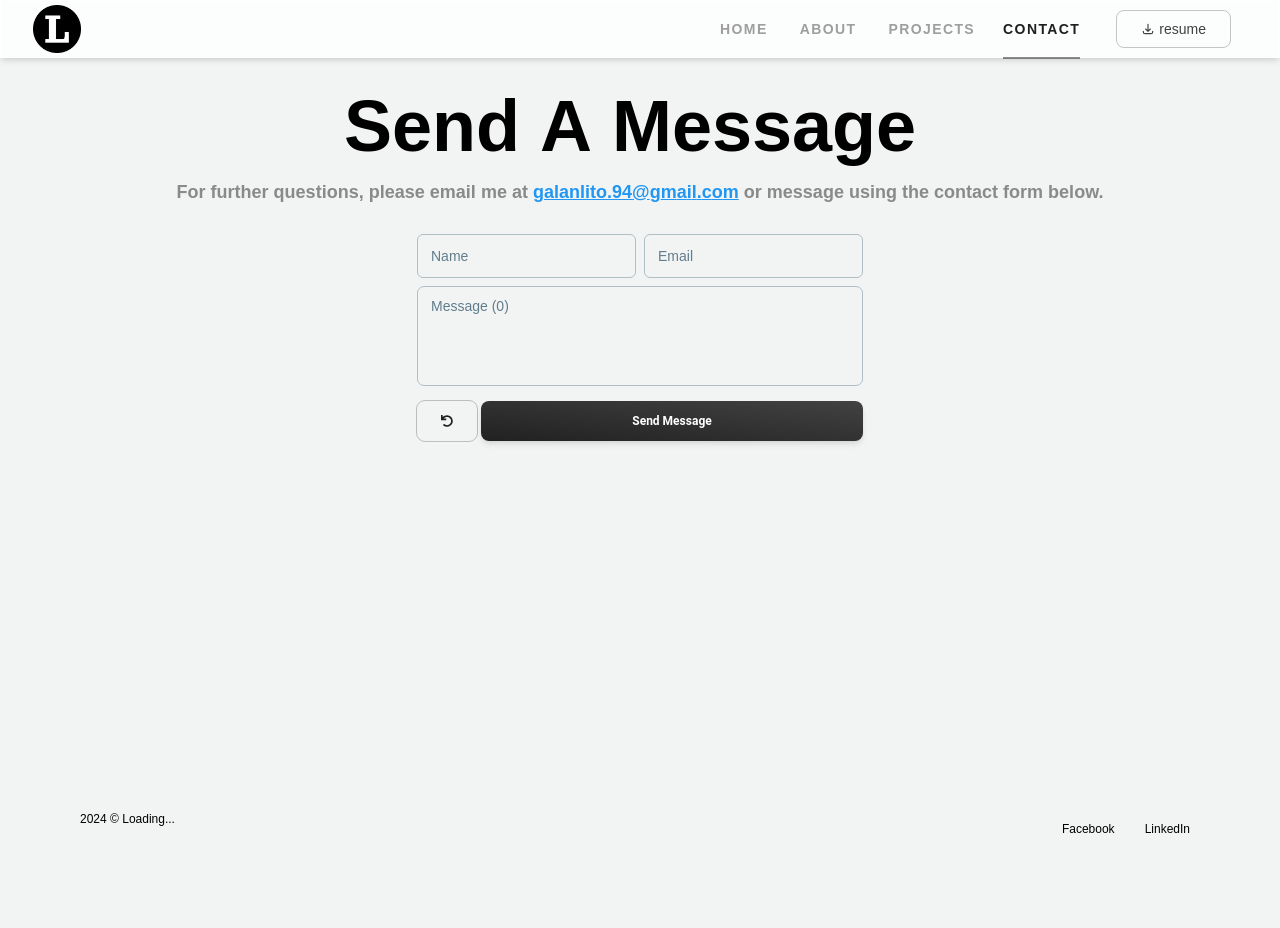
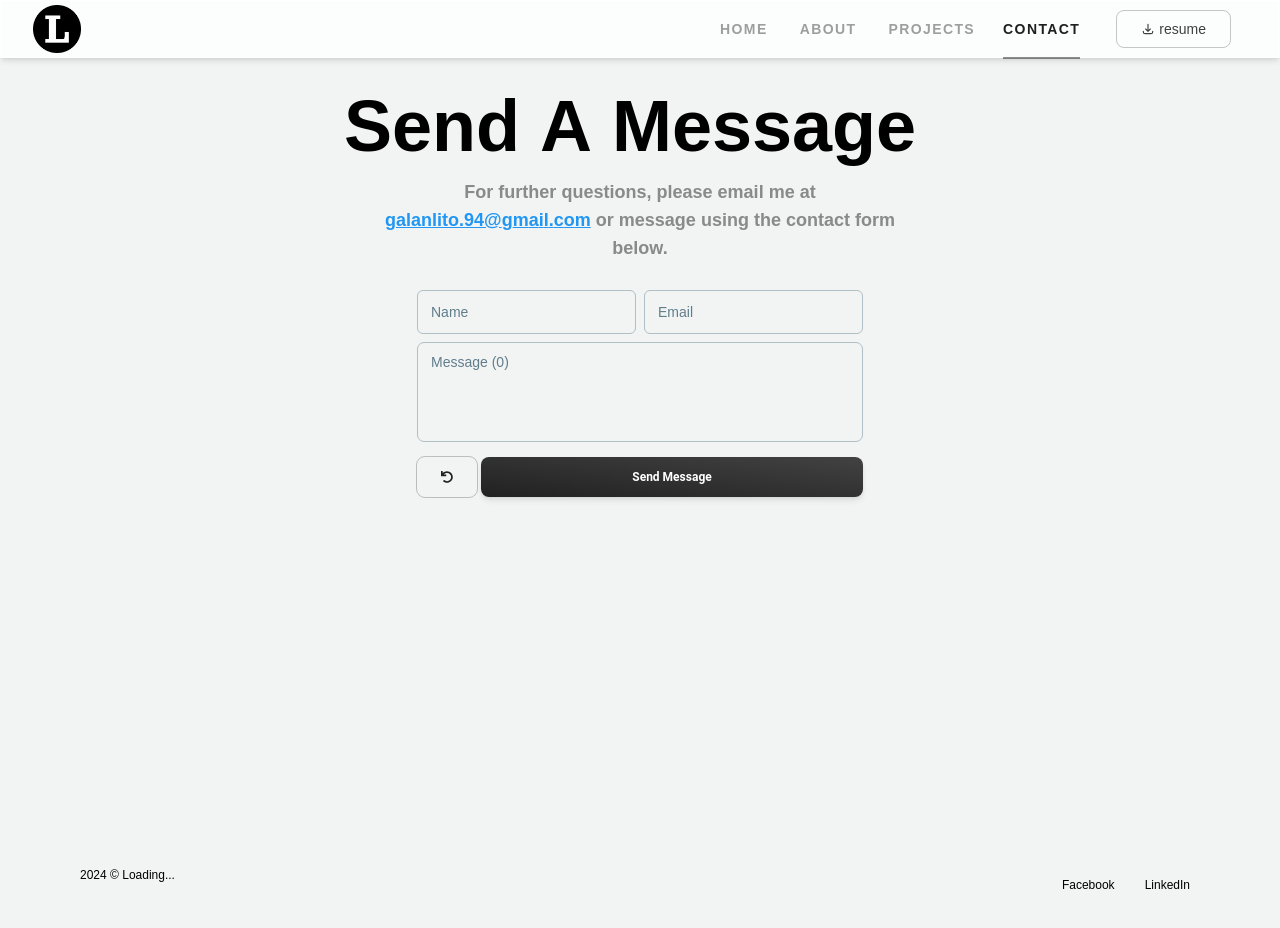
Before and after one commit to lgalan94/web-portfolio-2024, a React (Vite) app: page /contact in a window 1280 px wide. Before the commit the page ends 872 px from the top, so only its background shows below. Built offline with nearby package versions, Linux system fonts and the light colour scheme; no server answers; some icons are missing; the HTML template or start-up script is replaced by a standard one; a web font is replaced by a local one.

Commit message:
change the padding in contact form

```diff
--- a/src/pages/Contact.jsx
+++ b/src/pages/Contact.jsx
@@ -162,7 +162,7 @@ const Contact = () => {
 				<AnimatedText text="Send a message" className="mt-4 mb-2 capitalize" />
 
 				<motion.p
-				  className="!font-semibold !text-lg text-center px-2 md:px-10 mb-5 text-dark/50"
+				  className="!font-semibold !text-lg text-center px-12 md:px-48 lg:px-96 mb-5 text-dark/50"
 				  variants={fadeIn}
 				  initial="hidden"
 				  animate="visible"
@@ -202,8 +202,6 @@ const Contact = () => {
 				    </motion.span>
 				  ))}
 				</motion.p>
-
-
 
 				<Layout className="!h-[70vh] ">
 						<motion.div
--- a/src/pages/Home.jsx
+++ b/src/pages/Home.jsx
@@ -129,8 +129,6 @@ const Home = () => {
 																			  animate="visible"
 																			  exit="exit"
 																			  transition={{ duration: 0.5 }}
-
-																			  transition={{ duration: 0.05 }}
 																			>
 																			  {`Hello, this is`.split('').map((letter, index) => (
 																			    <motion.span
```
